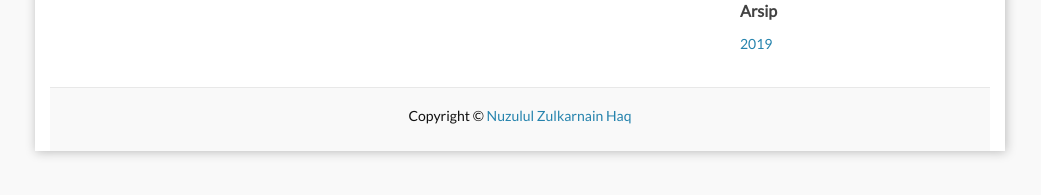
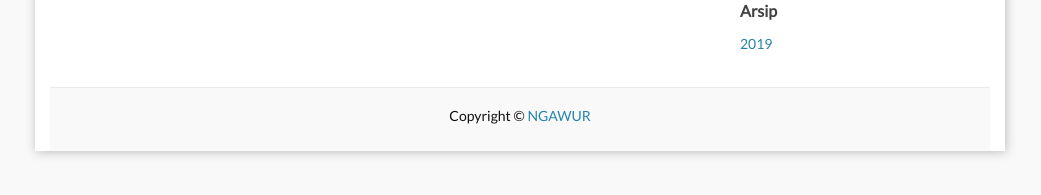
Before and after one commit to nuzulul/ngawur, a Jekyll site: the page built from index.html, in a window 1280 px wide. Shown: the part 548-743 px from the top of the page, without its empty margins (120-1161 px from the left). Built offline with Jekyll 4.4.1, drawn with Linux system fonts in a browser that asks for light colours; the list of posts is cut into pages by our own code; some of the changed lines change nothing that is shown.

Commit message:
change var to ngawur

```diff
--- a/_config.yml
+++ b/_config.yml
@@ -1,18 +1,18 @@
 ### Site info:
-title: Nuzulul Zulkarnain Haq
+title: NGAWUR
 tagline: Welcome to the club !
-author: Nuzulul Zulkarnain Haq
-email: nuzulz@gmail.com
-description: "nuzulul komputer teknologi" # You can edit this line in _config.yml. It will appear in your document head meta and in your feed.xml site description
-keywords: "nuzulul"
+author: NGAWUR
+email: ngawur@gmail.com
+description: "NGAWUR" # You can edit this line in _config.yml. It will appear in your document head meta and in your feed.xml site description
+keywords: "NGAWUR"
 baseurl: "" # the subpath of your site, e.g. /blog/
 url: "" # the base hostname & protocol for your site
 locale: en_US
 
 ### Personal info and site tools info:
-twitter_username: nuzululzh
-github_username:  nuzulul
-disqus_shortname: nuzulul
+twitter_username: ngawur
+github_username:  ngawur
+disqus_shortname: ngawur
 favicon:     "/images/favicon.jpg"
 aboutme: Welcome to the club guys. # these are shown on aboutme-sidebar.
 aboutme_photo: https://i.imgur.com/Mdc4szJl.jpg# your photo.
```
